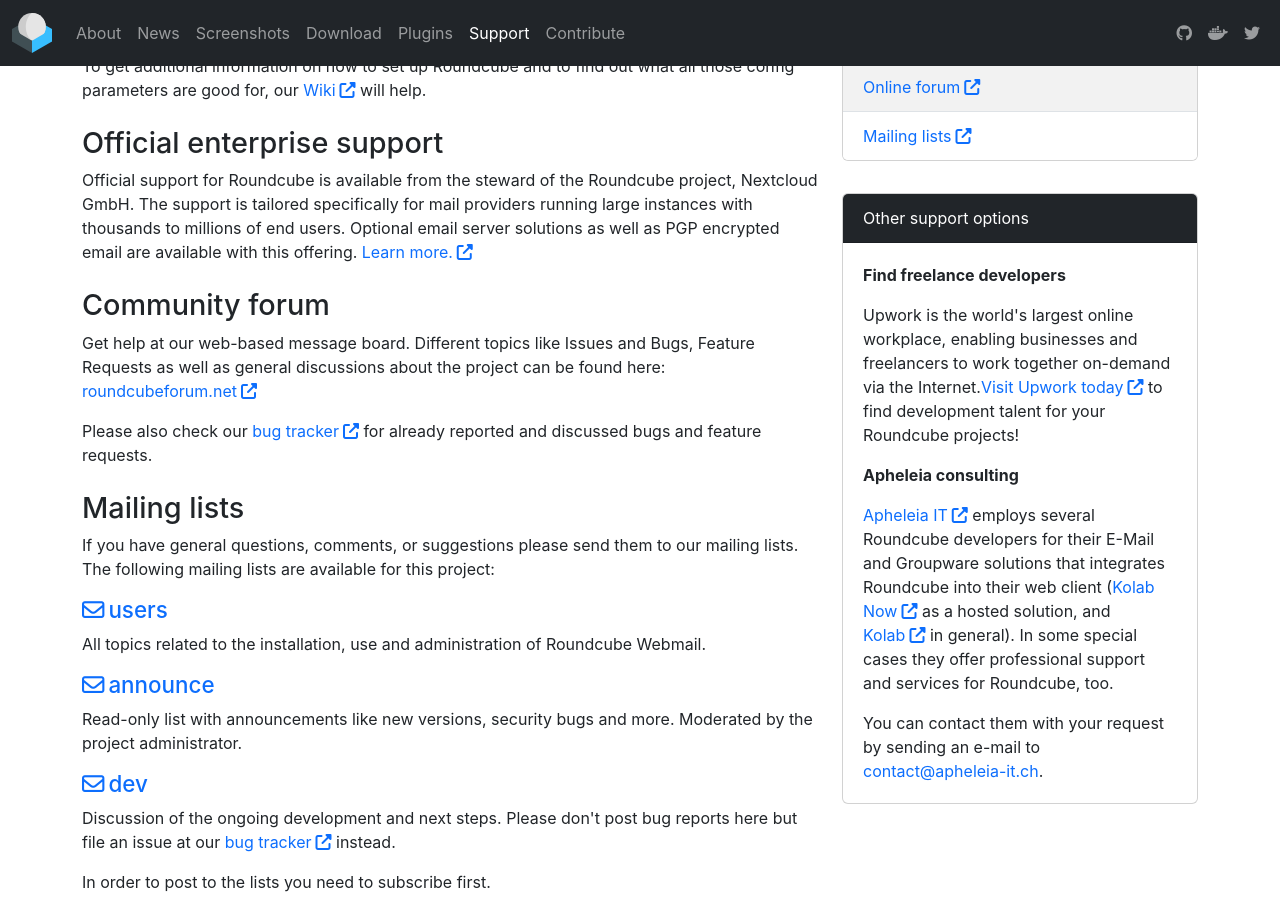
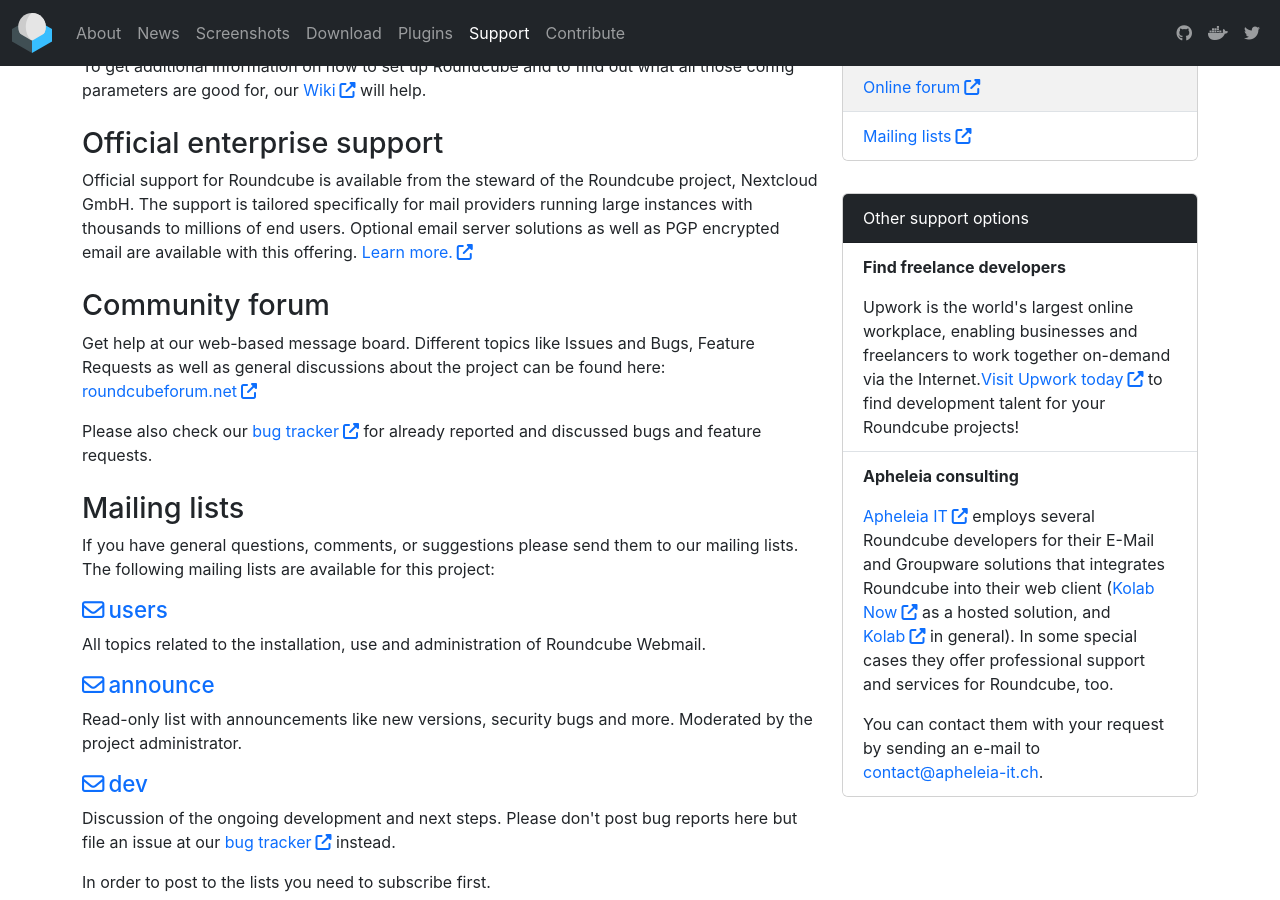
Before and after one commit to roundcube/roundcube.github.com, a Jekyll site: the page built from support/index.html, in a window 1280 px wide and 900 px high, scrolled down 433 px. Built offline with Jekyll 4.4.1, drawn with Linux system fonts in a browser that asks for light colours; nearby versions of some CDN libraries.

Commit message:
minor html tweaks

```diff
--- a/download/index.html
+++ b/download/index.html
@@ -75,7 +75,7 @@
             </div>
             <ul class="list-group list-group-flush">
                 <li class="list-group-item">The Roundcube Docker image is available on <a href="https://hub.docker.com/r/roundcube/roundcubemail/" class="rc-icon external-link" target="_blank">Docker Hub</a> as PHP-FPM service or complete webserver with Apache.</li>
-                <li class="list-group-item">More information on Docker and a quick start guide is available in the <a href="https://docs.docker.com/" class="rc-icon external-link" target="_blank">Docker documentation</a>.
+                <li class="list-group-item">More information on Docker and a quick start guide is available in the <a href="https://docs.docker.com/" class="rc-icon external-link" target="_blank">Docker documentation</a>.</li>
                 <li class="list-group-item">We provide <a href="https://github.com/roundcube/roundcubemail-docker/tree/master/examples" class="rc-icon external-link" target="_blank">examples</a> to run Roundcube with docker-compose or in Kubernetes.</li>
                 <li class="list-group-item">Install one of the Roundcube Helm charts from <a href="https://artifacthub.io/packages/search?ts_query_web=roundcube&sort=relevance" class="rc-icon external-link" target="_blank">artifacthub.io</a></li>
             </ul>
--- a/support/index.html
+++ b/support/index.html
@@ -94,13 +94,16 @@
                     <div class="card-header bg-header">
                         <span class="text-white">Other support options</span>
                     </div>
-                    <div class="card-body">
+                    <ul class="list-group list-group-flush">
+                        <li class="list-group-item">
                             <p class="card-text"><b>Find freelance developers</b></p>
                             <p class="card-text">
                                 Upwork is the world's largest online workplace, enabling businesses and freelancers to work together
                                 on-demand via the Internet.<a href="https://www.upwork.com" class="rc-icon external-link" target="_blank">Visit Upwork today</a>
                                 to find development talent for your Roundcube projects!
                             </p>
+                        </li>
+                        <li class="list-group-item">
                             <p class="card-text"><b>Apheleia consulting</b></p>
                             <p class="card-text">
                                 <a href="https://apheleia-it.ch" class="rc-icon external-link" target="_blank">Apheleia IT</a>
@@ -112,9 +115,10 @@
                             <p class="card-text">
                                 You can contact them with your request by sending an e-mail to <a href="mailto:contact@apheleia-it.ch">contact@apheleia-it.ch</a>.
                             </p>
+                        </li>
+                    </ul>
                 </div>
             </div>
         </div>
     </div>
 </div>
-</div>
```
Lines whose indentation alone changed are shown as unchanged.
